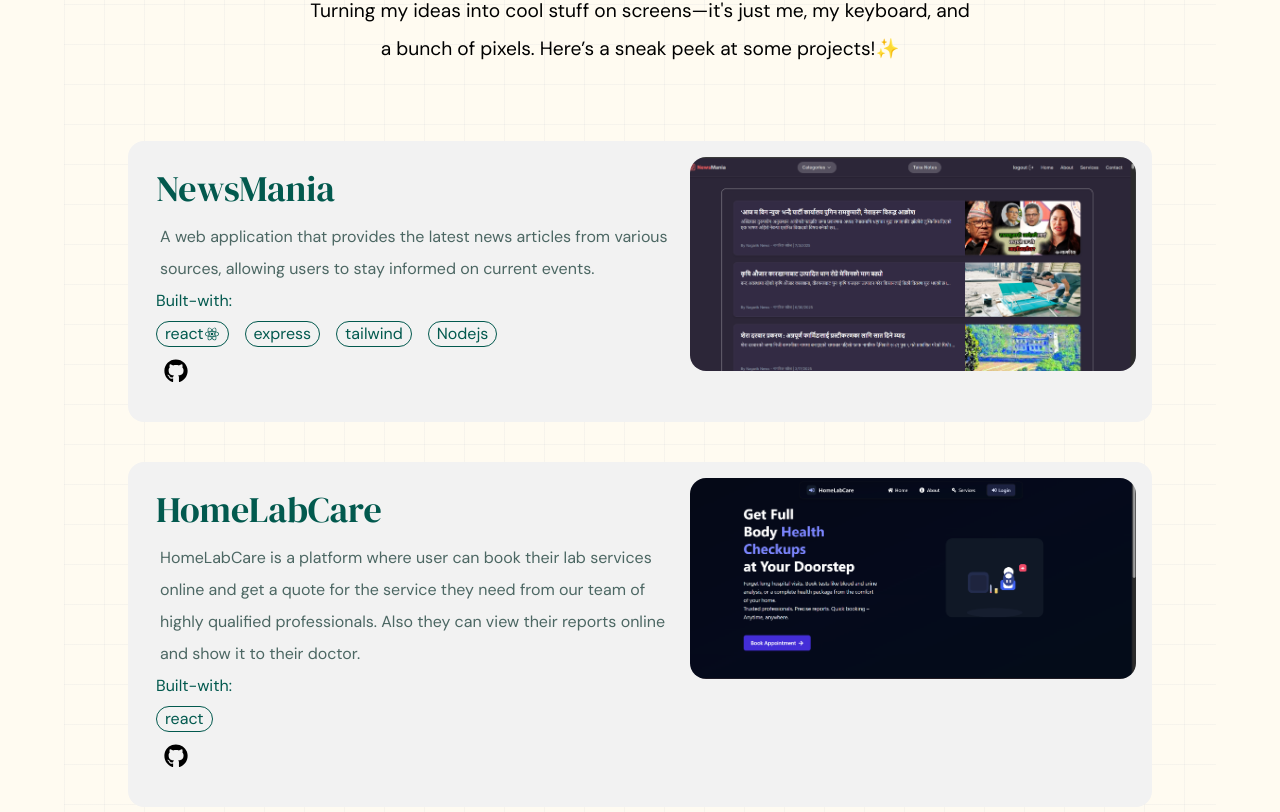
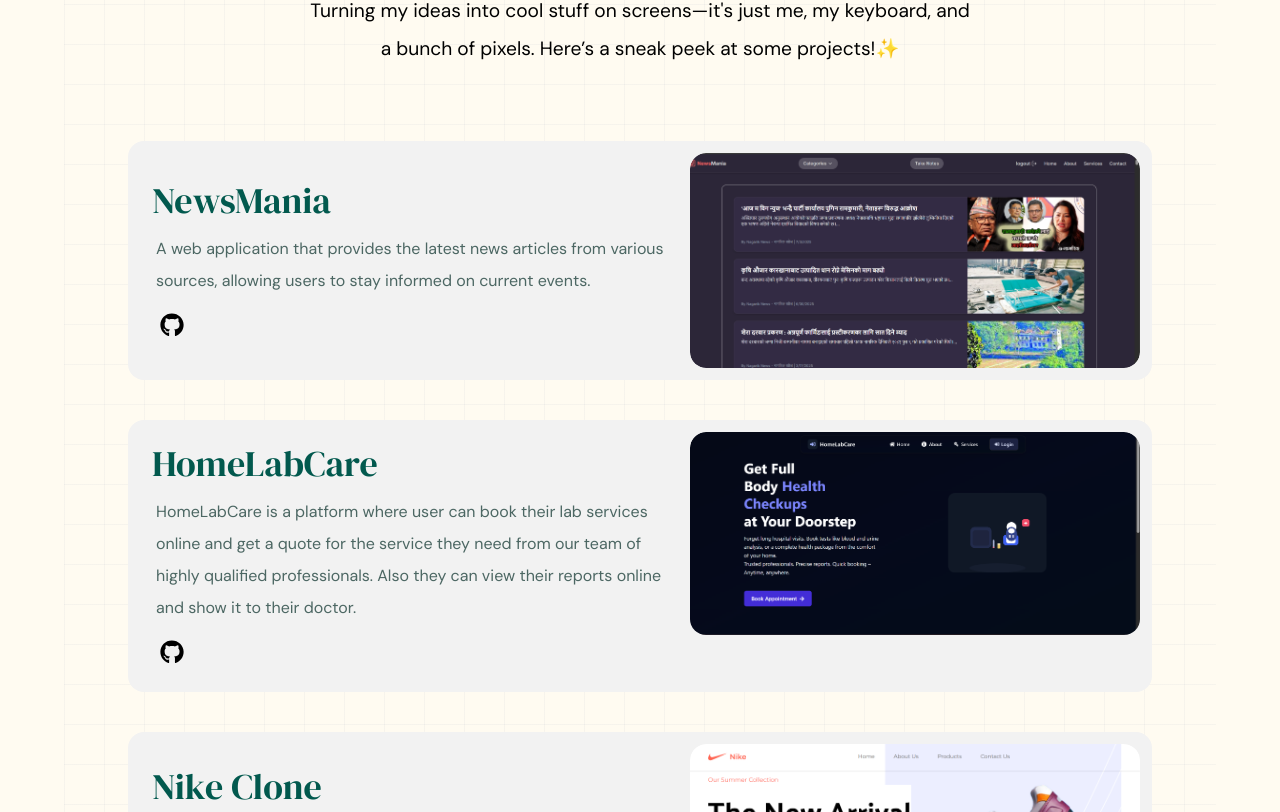
Before and after one commit to Aayush-chalise/portfolio, a React (Vite) app in the folder frontend/myportfolio/: page / in a window 1280 px wide. Shown: the part 1028-1840 px from the top of the page. Built offline with nearby package versions, Linux system fonts and the light colour scheme.

Commit message:
add Footer

```diff
--- a/frontend/myportfolio/src/components/ProjectCard.jsx
+++ b/frontend/myportfolio/src/components/ProjectCard.jsx
@@ -3,14 +3,18 @@
 
 const ProjectCard = ({ project }) => {
   return (
-    <div className=" flex max-sm:flex-col  bg-card-bg   font-dm-sans mt-6 rounded-2xl w-full text-theme-green p-4  max-w-5xl  ">
-      <div className="p-3   gap-4   md:w-[55%]   ">
-        <h4 className="text-3xl  md:text-4xl font-dm-serif ">{project.name}</h4>
-        <p className=" leading-loose text-base p-1 mt-2 text-description ">
-          {project.description}
-        </p>
-        <p>Built-with:</p>
-        <div className="flex gap-4">
+    <div className=" flex max-sm:flex-col  bg-card-bg   font-dm-sans mt-6 rounded-2xl w-full  max-w-5xl p-1 md:p-3 ">
+      <div className="p-3     md:w-[55%]  flex flex-col justify-center    ">
+        <div>
+          <h4 className="text-3xl  md:text-4xl font-dm-serif  text-theme-green">
+            {project.name}
+          </h4>
+          <p className=" leading-loose text-base p-1 mt-2 text-description ">
+            {project.description}
+          </p>
+        </div>
+
+        {/* <div className="flex gap-4">
           {project.tags.map((tag) => {
             const IconTag = tag.icon;
             return (
@@ -24,16 +28,20 @@
               </p>
             );
           })}
-        </div>
-        <div className="  p-1 mt-2 inline-block  text-black px-2">
+        </div> */}
+        <div className="  p-1 mt-2 inline-block  text-black px-2   ">
           <a href={project.githubLink} alt={project.name} target="_blank">
             <FaGithub size={24} />
           </a>
         </div>
       </div>
 
-      <div className=" rounded-2xl   md:w-[45%]  ">
-        <img src={project.image} alt={project.name} className="rounded-2xl " />
+      <div className=" rounded-2xl   md:w-[45%]    overflow-hidden   ">
+        <img
+          src={project.image}
+          alt={project.name}
+          className="rounded-2xl w-full h-auto   "
+        />
       </div>
     </div>
   );
```
Also changed, not shown: frontend/myportfolio/src/sections/Footer.jsx (added).
